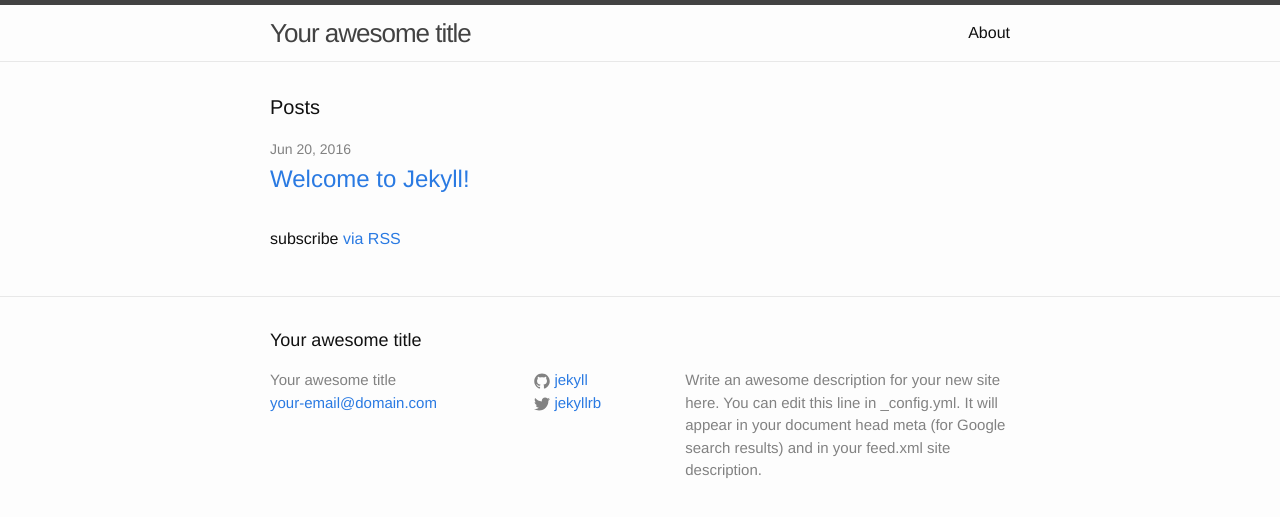
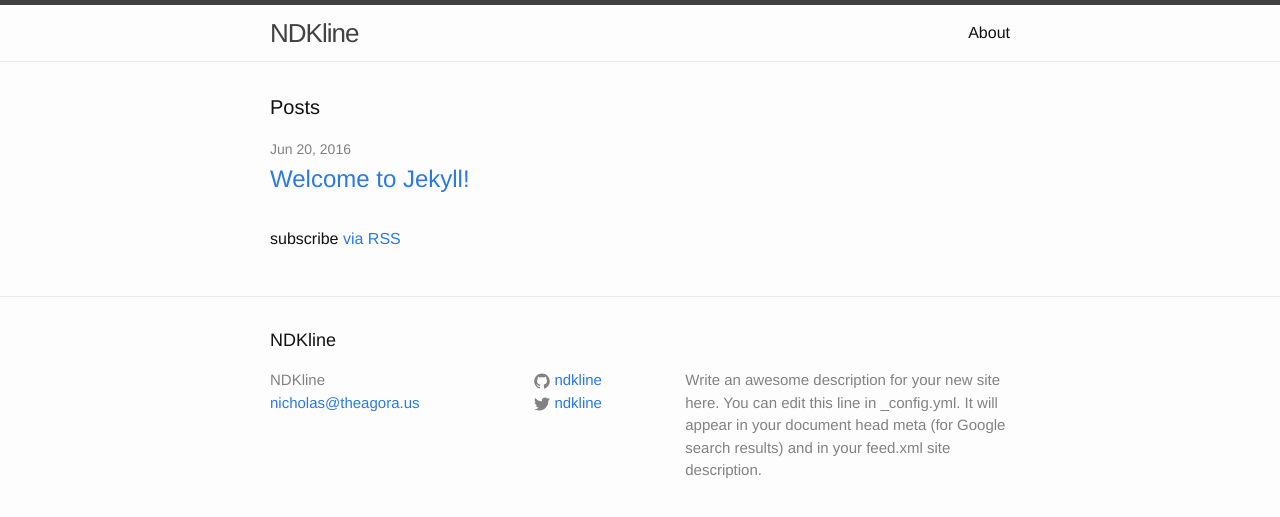
Before and after one commit to ndkline/blog, a Jekyll site: the page built from index.html, in a window 1280 px wide. Shown: the top 517 px of the page. Built offline with Jekyll 4.4.1, drawn with Linux system fonts in a browser that asks for light colours.

Commit message:
no message

```diff
--- a/_config.yml
+++ b/_config.yml
@@ -6,16 +6,16 @@
 # 'jekyll serve'. If you change this file, please restart the server process.
 
 # Site settings
-title: Your awesome title
-email: your-email@domain.com
+title: NDKline
+email: nicholas@theagora.us
 description: > # this means to ignore newlines until "baseurl:"
   Write an awesome description for your new site here. You can edit this
   line in _config.yml. It will appear in your document head meta (for
   Google search results) and in your feed.xml site description.
 baseurl: "" # the subpath of your site, e.g. /blog
 url: "http://yourdomain.com" # the base hostname & protocol for your site
-twitter_username: jekyllrb
-github_username:  jekyll
+twitter_username: ndkline
+github_username:  ndkline
 
 # Build settings
 markdown: kramdown
```
